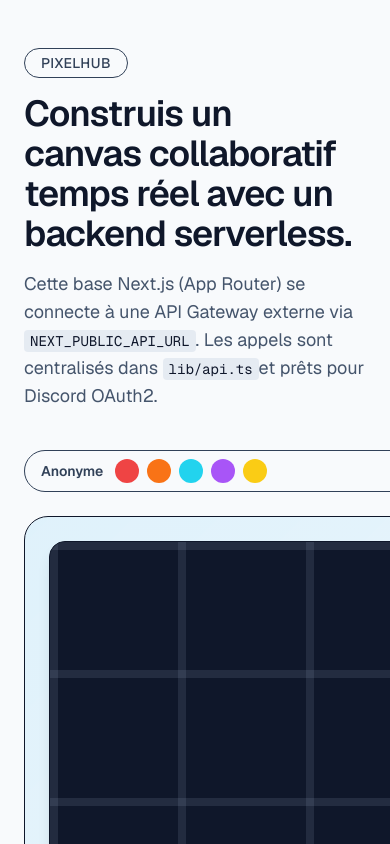
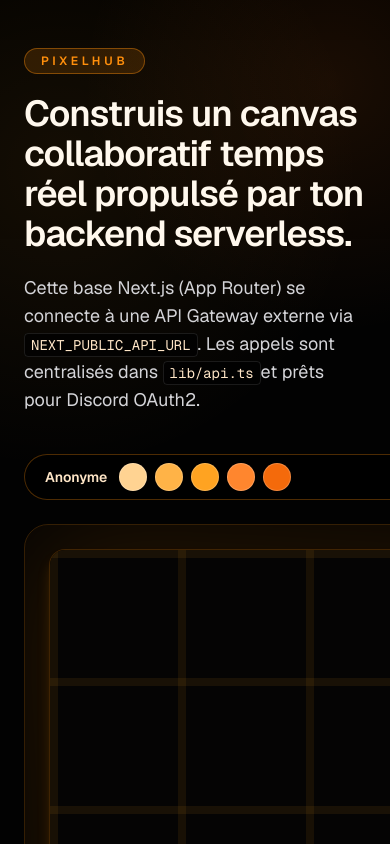
Before and after one commit to lenny-vigeon-dev/cervelet, a Next.js app in the folder frontend/: page / in a window 390 px wide. Shown: the top 844 px of the page. Built offline with nearby package versions, Linux system fonts and the light colour scheme; no server answers.

Commit message:
feat: update UI styles and colors across the application for a cohesive brand experience

```diff
--- a/frontend/app/globals.css
+++ b/frontend/app/globals.css
@@ -1,18 +1,26 @@
 @import "tailwindcss";
 
 :root {
-  --color-canvas-bg: #020817;
-  --color-surface: rgba(15, 23, 42, 0.65);
-  --color-border: rgba(148, 163, 184, 0.24);
-  --color-foreground: #e2e8f0;
+  --color-canvas-bg: #000000;
+  --color-surface: rgba(8, 8, 8, 0.92);
+  --color-border: rgba(255, 163, 33, 0.35);
+  --color-foreground: #fff6ea;
+  --color-brand: #ffa321;
+  --color-brand-strong: #ff7a18;
+  --color-brand-muted: #050505;
+  --color-brand-soft: #ffe6c7;
 }
 
 @media (prefers-color-scheme: light) {
   :root {
-    --color-canvas-bg: #f8fafc;
-    --color-surface: rgba(241, 245, 249, 0.75);
-    --color-border: rgba(15, 23, 42, 0.12);
-    --color-foreground: #0f172a;
+    --color-canvas-bg: #020202;
+    --color-surface: rgba(15, 15, 15, 0.95);
+    --color-border: rgba(255, 255, 255, 0.08);
+    --color-foreground: #fff8ed;
+    --color-brand: #ff8f0c;
+    --color-brand-strong: #f46a0b;
+    --color-brand-muted: #060606;
+    --color-brand-soft: #ffe6c7;
   }
 }
 
@@ -21,14 +29,30 @@
   --color-surface: var(--color-surface);
   --color-border: var(--color-border);
   --color-foreground: var(--color-foreground);
+  --color-brand: var(--color-brand);
+  --color-brand-strong: var(--color-brand-strong);
+  --color-brand-muted: var(--color-brand-muted);
+  --color-brand-soft: var(--color-brand-soft);
   --font-sans: var(--font-geist-sans);
   --font-mono: var(--font-geist-mono);
 }
 
 body {
   @apply min-h-screen bg-canvas-bg text-foreground;
+  background-image: radial-gradient(
+      circle at 15% 20%,
+      rgba(255, 163, 33, 0.08),
+      transparent 40%
+    ),
+    radial-gradient(
+      circle at 85% 10%,
+      rgba(255, 122, 24, 0.1),
+      transparent 30%
+    ),
+    linear-gradient(180deg, rgba(0, 0, 0, 0.85), transparent 40%);
+  background-attachment: fixed;
 }
 
 ::selection {
-  @apply bg-sky-400/40 text-inherit;
+  @apply bg-brand/40 text-black;
 }
--- a/frontend/app/layout.tsx
+++ b/frontend/app/layout.tsx
@@ -30,10 +30,10 @@
   return (
     <html
       lang="en"
-      className="h-full bg-canvas-bg text-slate-900 dark:text-slate-100"
+      className="h-full bg-canvas-bg text-foreground"
     >
       <body
-        className={`${geistSans.variable} ${geistMono.variable} flex min-h-full flex-col bg-canvas-bg font-sans text-base antialiased`}
+        className={`${geistSans.variable} ${geistMono.variable} flex min-h-full flex-col bg-canvas-bg text-foreground font-sans text-base antialiased`}
       >
         {children}
       </body>
--- a/frontend/app/loading.tsx
+++ b/frontend/app/loading.tsx
@@ -2,10 +2,8 @@
   return (
     <div className="flex min-h-screen items-center justify-center">
       <div className="flex flex-col items-center gap-4">
-        <div className="h-12 w-12 animate-spin rounded-full border-4 border-canvas-border border-t-sky-500" />
-        <p className="text-sm text-slate-600 dark:text-slate-400">
-          Chargement...
-        </p>
+        <div className="h-12 w-12 animate-spin rounded-full border-4 border-brand/20 border-t-brand" />
+        <p className="text-sm text-zinc-400">Chargement...</p>
       </div>
     </div>
   );
--- a/frontend/app/page.tsx
+++ b/frontend/app/page.tsx
@@ -39,21 +39,22 @@
 
   return (
     <main className="mx-auto flex w-full max-w-6xl flex-1 flex-col gap-10 px-6 py-12">
-      <header className="flex flex-col gap-4">
-        <span className="inline-flex w-fit items-center gap-2 rounded-full border border-canvas-border/80 bg-canvas-surface/60 px-4 py-1 text-sm font-medium uppercase tracking-wide text-slate-700 dark:text-slate-200">
+      <header className="flex flex-col gap-5">
+        <span className="inline-flex w-fit items-center gap-2 rounded-full border border-brand/40 bg-brand/15 px-4 py-1 text-xs font-semibold uppercase tracking-[0.3em] text-brand">
           Pixelhub
         </span>
-        <h1 className="text-balance text-4xl font-semibold tracking-tight md:text-5xl">
-          Construis un canvas collaboratif temps réel avec un backend serverless.
+        <h1 className="text-balance text-4xl font-semibold tracking-tight text-foreground md:text-5xl">
+          Construis un canvas collaboratif temps réel propulsé par ton backend
+          serverless.
         </h1>
-        <p className="max-w-2xl text-pretty text-lg text-slate-600 dark:text-slate-300">
+        <p className="max-w-2xl text-pretty text-lg text-zinc-300">
           Cette base Next.js (App Router) se connecte à une API Gateway externe
           via{" "}
-          <code className="rounded bg-slate-200/80 px-1.5 py-0.5 font-mono text-sm text-slate-900 dark:bg-slate-900/80 dark:text-slate-100">
+          <code className="rounded border border-white/10 bg-black/70 px-1.5 py-0.5 font-mono text-sm text-brand-soft">
             NEXT_PUBLIC_API_URL
           </code>
           . Les appels sont centralisés dans{" "}
-          <code className="rounded bg-slate-200/80 px-1.5 py-0.5 font-mono text-sm text-slate-900 dark:bg-slate-900/80 dark:text-slate-100">
+          <code className="rounded border border-white/10 bg-black/70 px-1.5 py-0.5 font-mono text-sm text-brand-soft">
             lib/api.ts
           </code>
           et prêts pour Discord OAuth2.
@@ -66,47 +67,41 @@
           <PixelCanvas snapshot={snapshot ?? undefined} />
         </div>
         <aside className="flex flex-col gap-6">
-          <div className="rounded-3xl border border-canvas-border bg-canvas-surface/80 p-6 shadow-surface backdrop-blur">
-            <h2 className="text-xl font-semibold">Statut API Gateway</h2>
-            <p className="mt-2 text-sm text-slate-600 dark:text-slate-300/80">
+          <div className="rounded-3xl border border-brand/25 bg-canvas-surface/90 p-6 shadow-surface backdrop-blur">
+            <h2 className="text-xl font-semibold text-brand-soft">
+              Statut API Gateway
+            </h2>
+            <p className="mt-2 text-sm text-zinc-400">
               Exemple d’appel réalisé côté serveur lors du rendu initial.
             </p>
             <dl className="mt-6 space-y-3 text-sm">
               <div className="flex items-center justify-between">
-                <dt className="text-slate-600 dark:text-slate-400">Endpoint</dt>
-                <dd className="font-medium text-slate-900 dark:text-slate-100">
-                  {API_URL}
-                </dd>
+                <dt className="text-zinc-500">Endpoint</dt>
+                <dd className="font-medium text-foreground">{API_URL}</dd>
               </div>
               <div className="flex items-center justify-between">
-                <dt className="text-slate-600 dark:text-slate-400">
-                  Canvas snapshot
-                </dt>
-                <dd className="font-medium text-slate-900 dark:text-slate-100">
+                <dt className="text-zinc-500">Canvas snapshot</dt>
+                <dd className="font-medium text-foreground">
                   {snapshot ? "OK" : "Indisponible"}
                 </dd>
               </div>
               <div className="flex items-center justify-between">
-                <dt className="text-slate-600 dark:text-slate-400">
-                  Users connectés
-                </dt>
-                <dd className="font-medium text-slate-900 dark:text-slate-100">
+                <dt className="text-zinc-500">Users connectés</dt>
+                <dd className="font-medium text-foreground">
                   {summary?.activeUsers ?? "N/A"}
                 </dd>
               </div>
               <div className="flex items-center justify-between">
-                <dt className="text-slate-600 dark:text-slate-400">
-                  Cooldown (s)
-                </dt>
-                <dd className="font-medium text-slate-900 dark:text-slate-100">
+                <dt className="text-zinc-500">Cooldown (s)</dt>
+                <dd className="font-medium text-foreground">
                   {summary?.cooldownSeconds ?? "N/A"}
                 </dd>
               </div>
             </dl>
             {!apiReachable && (
-              <p className="mt-4 rounded-2xl border border-amber-300/60 bg-amber-50/80 p-4 text-xs text-amber-900 dark:border-amber-400/40 dark:bg-amber-500/10 dark:text-amber-100">
+              <p className="mt-4 rounded-2xl border border-brand/30 bg-black/70 p-4 text-xs text-brand-soft shadow-inner shadow-brand/20">
                 Impossible de joindre l’API pour le moment. Vérifie{" "}
-                <code className="rounded bg-slate-200/80 px-1 py-0.5 font-mono text-slate-900 dark:bg-slate-900/80 dark:text-slate-100">
+                <code className="rounded border border-white/10 bg-black/70 px-1 py-0.5 font-mono text-brand-soft">
                   NEXT_PUBLIC_API_URL
                 </code>{" "}
                 et que Gateway répond.
@@ -114,23 +109,25 @@
             )}
           </div>
 
-          <div className="rounded-3xl border border-canvas-border bg-canvas-surface/80 p-6 shadow-surface backdrop-blur">
-            <h2 className="text-xl font-semibold">Authentification Discord</h2>
-            <p className="mt-2 text-sm text-slate-600 dark:text-slate-300/80">
+          <div className="rounded-3xl border border-brand/25 bg-canvas-surface/90 p-6 shadow-surface backdrop-blur">
+            <h2 className="text-xl font-semibold text-brand-soft">
+              Authentification Discord
+            </h2>
+            <p className="mt-2 text-sm text-zinc-400">
               Direction l’API Gateway pour gérer l’OAuth2. Ce front ne stocke
               que l’état local utilisateur.
             </p>
             <div className="mt-6 flex flex-col gap-3">
               <Link
                 href="/auth/discord"
-                className="inline-flex items-center justify-center rounded-full bg-sky-500 px-5 py-2.5 text-sm font-semibold text-white shadow-lg shadow-sky-500/25 transition hover:bg-sky-400"
+                className="inline-flex items-center justify-center rounded-full bg-gradient-to-r from-brand to-brand-strong px-5 py-2.5 text-sm font-semibold text-black shadow-brand transition hover:opacity-95"
               >
                 {isAuthenticated
                   ? `Connecté en tant que ${session.user.username}`
                   : "Se connecter avec Discord"}
               </Link>
               {!isAuthenticated && (
-                <p className="text-xs text-slate-600 dark:text-slate-400">
+                <p className="text-xs text-zinc-400">
                   Le callback OAuth est géré par l’API Gateway qui renvoie un
                   cookie de session. Les requêtes fetch incluent automatiquement
                   les cookies.
@@ -141,27 +138,31 @@
         </aside>
       </section>
 
-      <section className="grid gap-6 rounded-3xl border border-canvas-border bg-canvas-surface/60 p-8 shadow-surface backdrop-blur md:grid-cols-3">
+      <section className="grid gap-6 rounded-3xl border border-brand/20 bg-black/60 p-8 shadow-surface backdrop-blur md:grid-cols-3">
         <div>
-          <h3 className="text-lg font-semibold">Librairies principales</h3>
-          <ul className="mt-3 space-y-2 text-sm text-slate-600 dark:text-slate-300/90">
+          <h3 className="text-lg font-semibold text-brand-soft">
+            Librairies principales
+          </h3>
+          <ul className="mt-3 space-y-2 text-sm text-zinc-300">
             <li>Next.js 16 · React 19 · Turbopack</li>
             <li>TypeScript strict · ESLint</li>
             <li>Tailwind CSS v4</li>
           </ul>
         </div>
         <div>
-          <h3 className="text-lg font-semibold">Plan de synchronisation</h3>
-          <ul className="mt-3 space-y-2 text-sm text-slate-600 dark:text-slate-300/90">
+          <h3 className="text-lg font-semibold text-brand-soft">
+            Plan de synchronisation
+          </h3>
+          <ul className="mt-3 space-y-2 text-sm text-zinc-300">
             <li>
               Polling périodique via{" "}
-              <code className="rounded bg-slate-200/80 px-1 py-0.5 font-mono text-slate-900 dark:bg-slate-900/80 dark:text-slate-100">
+              <code className="rounded border border-white/10 bg-black/70 px-1 py-0.5 font-mono text-brand-soft">
                 /canvas
               </code>
             </li>
             <li>
               Option SSE via{" "}
-              <code className="rounded bg-slate-200/80 px-1 py-0.5 font-mono text-slate-900 dark:bg-slate-900/80 dark:text-slate-100">
+              <code className="rounded border border-white/10 bg-black/70 px-1 py-0.5 font-mono text-brand-soft">
                 /canvas/stream
               </code>
             </li>
@@ -169,8 +170,10 @@
           </ul>
         </div>
         <div>
-          <h3 className="text-lg font-semibold">Étapes suivantes</h3>
-          <ul className="mt-3 space-y-2 text-sm text-slate-600 dark:text-slate-300/90">
+          <h3 className="text-lg font-semibold text-brand-soft">
+            Étapes suivantes
+          </h3>
+          <ul className="mt-3 space-y-2 text-sm text-zinc-300">
             <li>Brancher les mutations (place pixel)</li>
             <li>Ajouter la Toolbar &amp; palettes</li>
             <li>Visualiser les utilisateurs connectés</li>
--- a/frontend/components/toolbar.tsx
+++ b/frontend/components/toolbar.tsx
@@ -13,20 +13,20 @@
  */
 export function Toolbar({ session, onSelectColor }: ToolbarProps) {
   return (
-    <div className="flex flex-wrap items-center gap-3 rounded-full border border-canvas-border bg-canvas-surface/80 px-4 py-2 text-sm text-slate-700 shadow-surface dark:text-slate-200">
-      <span className="font-semibold">
+    <div className="flex flex-wrap items-center gap-3 rounded-full border border-brand/30 bg-black/60 px-5 py-2 text-sm text-foreground shadow-surface backdrop-blur">
+      <span className="font-semibold text-brand-soft">
         {session.isAuthenticated && session.user
           ? session.user.username
           : "Anonyme"}
       </span>
       <div className="flex items-center gap-2">
-        {["#ef4444", "#f97316", "#22d3ee", "#a855f7", "#facc15"].map(
+        {["#ffd392", "#ffb347", "#ffa321", "#ff862e", "#f46a0b"].map(
           (color) => (
             <button
               key={color}
               type="button"
               aria-label={`Choisir ${color}`}
-              className="h-6 w-6 rounded-full transition hover:scale-110 focus-visible:outline focus-visible:outline-offset-2 focus-visible:outline-sky-500"
+              className="h-7 w-7 rounded-full border border-white/20 shadow-sm transition hover:scale-110 focus-visible:outline focus-visible:outline-offset-2 focus-visible:outline-brand"
               style={{ backgroundColor: color }}
               onClick={() => onSelectColor?.(color)}
             />
--- a/frontend/tailwind.config.ts
+++ b/frontend/tailwind.config.ts
@@ -21,7 +21,9 @@
         mono: ["var(--font-geist-mono)", "monospace"],
       },
       boxShadow: {
-        surface: "0 10px 40px rgba(15, 23, 42, 0.25)",
+        surface:
+          "0 20px 65px rgba(0, 0, 0, 0.55), 0 0 45px rgba(255, 163, 33, 0.12)",
+        brand: "0 20px 35px rgba(255, 163, 33, 0.45)",
       },
     },
   },
```
Also changed, not shown: frontend/app/error.tsx (+6 -6 lines), frontend/app/not-found.tsx (+6 -4 lines), frontend/components/pixel-canvas.tsx (+5 -5 lines), 2 other files (tests, documents, lock files or other folders).
